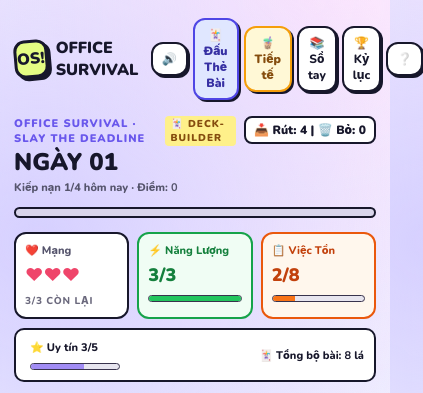
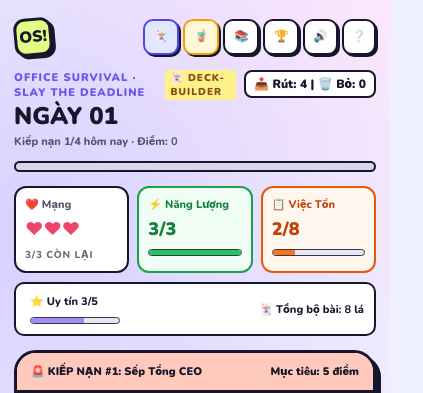
Before and after one commit to lekhanh2099/Office_Survival, a website built with Vite: page index.html in a window 390 px wide. Shown: the top 393 px of the page, 423 px wide, since content can reach past the window. Built offline with nearby package versions, Linux system fonts and the light colour scheme.

Commit message:
fix(ui): responsive header buttons for mobile, fix empty root on stale cache, and network-first service worker

```diff
--- a/index.html
+++ b/index.html
@@ -25,15 +25,23 @@
     <header class="top">
       <div class="brand">
         <span class="brandMark">OS!</span>
-        <span>OFFICE SURVIVAL</span>
+        <span class="brandText">OFFICE SURVIVAL</span>
       </div>
       <div class="topActions">
-        <button id="audioToggle" class="miniButton" type="button" title="Bật/Tắt âm thanh" aria-label="Bật hoặc tắt âm thanh">🔊</button>
-        <button id="modeSwitchBtn" class="miniButton" type="button" title="Chuyển chế độ Đấu Bài Meme / Cốt Truyện" style="background:#e0e7ff;border-color:#4f46e5;color:#3730a3;font-weight:900">🃏 Đấu Thẻ Bài</button>
-        <button id="donateBtn" class="miniButton" type="button" title="Góc tiếp tế Dev" style="background:#fff8d6;border-color:#f59e0b;color:#854d0e;font-weight:900">🧋 Tiếp tế</button>
-        <button id="compBtn" class="miniButton" type="button" title="Sổ tay sự kiện">📚 Sổ tay</button>
-        <button id="rankBtn" class="miniButton" type="button" title="Bảng kỷ lục">🏆 Kỷ lục</button>
-        <button id="help" class="miniButton" type="button" title="Luật chơi">❔</button>
+        <button id="modeSwitchBtn" class="miniButton modeToggle" type="button" title="Chuyển chế độ Đấu Bài Meme / Cốt Truyện">
+          <span class="btnIcon">🃏</span><span class="btnText">Đấu Bài</span>
+        </button>
+        <button id="donateBtn" class="miniButton donateHeadBtn" type="button" title="Góc tiếp tế Dev">
+          <span class="btnIcon">🧋</span><span class="btnText">Tiếp tế</span>
+        </button>
+        <button id="compBtn" class="miniButton" type="button" title="Sổ tay sự kiện">
+          <span class="btnIcon">📚</span><span class="btnText">Sổ tay</span>
+        </button>
+        <button id="rankBtn" class="miniButton" type="button" title="Bảng kỷ lục">
+          <span class="btnIcon">🏆</span><span class="btnText">Kỷ lục</span>
+        </button>
+        <button id="audioToggle" class="miniButton iconOnly" type="button" title="Bật/Tắt âm thanh" aria-label="Bật hoặc tắt âm thanh">🔊</button>
+        <button id="help" class="miniButton iconOnly" type="button" title="Luật chơi">❔</button>
       </div>
     </header>
     <main id="root" aria-live="polite"></main>
--- a/src/audio/SoundManager.ts
+++ b/src/audio/SoundManager.ts
@@ -5,7 +5,11 @@ export class SoundManager {
   private muted: boolean;
 
   constructor() {
-    this.muted = localStorage.getItem(KEY_MUTED) === '1';
+    try {
+      this.muted = localStorage.getItem(KEY_MUTED) === '1';
+    } catch {
+      this.muted = false;
+    }
   }
 
   private initCtx() {
@@ -43,7 +47,9 @@ export class SoundManager {
 
   toggle(): boolean {
     this.muted = !this.muted;
-    localStorage.setItem(KEY_MUTED, this.muted ? '1' : '0');
+    try {
+      localStorage.setItem(KEY_MUTED, this.muted ? '1' : '0');
+    } catch {}
     return this.muted;
   }
 
--- a/src/main.ts
+++ b/src/main.ts
@@ -36,11 +36,14 @@ let engine: GameEngine;
 let battlerEngine: BattlerEngine;
 
 function render(): void {
+  try {
     if (audioToggleBtn) {
       audioToggleBtn.textContent = sounds.isMuted() ? '🔇' : '🔊';
     }
     if (modeSwitchBtn) {
-    modeSwitchBtn.textContent = currentMode === 'battler' ? '🃏 Đấu Thẻ Bài' : '📖 Cốt Truyện';
+      modeSwitchBtn.innerHTML = currentMode === 'battler'
+        ? '<span class="btnIcon">🃏</span><span class="btnText">Đấu Bài</span>'
+        : '<span class="btnIcon">📖</span><span class="btnText">Truyện</span>';
     }
 
     if (currentMode === 'battler') {
@@ -70,6 +73,21 @@ function render(): void {
         break;
       default:
         ROOT.innerHTML = renderWelcome();
+    }
+  } catch (err) {
+    console.error('Render error:', err);
+    if (ROOT) {
+      ROOT.innerHTML = `<section class="panel" style="text-align:center;padding:24px">
+        <div style="font-size:48px;margin-bottom:8px">⚠️</div>
+        <h2 style="margin:4px 0 8px">Đã cập nhật phiên bản mới!</h2>
+        <p class="note" style="margin-bottom:14px">Dữ liệu lưu tạm cần làm mới để đồng bộ với tính năng mới nhất.</p>
+        <button class="primary" id="btnResetCache" style="width:100%">🔄 Làm mới và chơi ngay</button>
+      </section>`;
+      document.getElementById('btnResetCache')?.addEventListener('click', () => {
+        try { localStorage.clear(); } catch {}
+        window.location.reload();
+      });
+    }
   }
 }
 
--- a/src/styles/main.css
+++ b/src/styles/main.css
@@ -61,16 +61,17 @@ button:focus-visible {
   align-items: center;
   justify-content: space-between;
   gap: 8px;
-  margin: 4px 0 16px;
+  margin: 4px 0 14px;
 }
 
 .brand {
   display: flex;
   align-items: center;
-  gap: 8px;
+  gap: 7px;
   font-weight: 900;
   letter-spacing: 0;
-  font-size: 16px;
+  font-size: 15px;
+  flex-shrink: 0;
 }
 
 .brandMark {
@@ -85,12 +86,14 @@ button:focus-visible {
   transform: rotate(-5deg);
   font-weight: 900;
   font-size: 16px;
+  flex-shrink: 0;
 }
 
 .topActions {
   display: flex;
   align-items: center;
-  gap: 5px;
+  gap: 4px;
+  flex-wrap: nowrap;
 }
 
 .miniButton {
@@ -100,17 +103,53 @@ button:focus-visible {
   gap: 4px;
   border: 2px solid var(--ink);
   background: #fff;
-  border-radius: 12px;
-  padding: 7px 9px;
+  border-radius: 10px;
+  padding: 6px 8px;
   font-weight: 800;
-  font-size: 12px;
+  font-size: 11.5px;
   box-shadow: 2px 2px 0 var(--ink);
   transition: transform 0.1s, box-shadow 0.1s;
+  white-space: nowrap;
+  flex-shrink: 0;
+  line-height: 1.2;
+}
+
+.miniButton.donateHeadBtn {
+  background: #fff8d6;
+  border-color: #f59e0b;
+  color: #854d0e;
+  font-weight: 900;
+}
+
+.miniButton.modeToggle {
+  background: #e0e7ff;
+  border-color: #4f46e5;
+  color: #3730a3;
+  font-weight: 900;
+}
+
+.miniButton.iconOnly {
+  padding: 6px 8px;
+  min-width: 34px;
 }
 
 .miniButton:active {
   transform: translate(2px, 2px);
   box-shadow: 0 0 0 var(--ink);
+}
+
+@media (max-width: 540px) {
+  .brandText {
+    display: none;
+  }
+  .miniButton .btnText {
+    display: none;
+  }
+  .miniButton {
+    padding: 7px 8px;
+    min-width: 36px;
+    height: 36px;
+  }
 }
 
 .hidden {
```
Also changed, not shown: public/sw.js (+27 -13 lines). Lines whose indentation alone changed are shown as unchanged.
